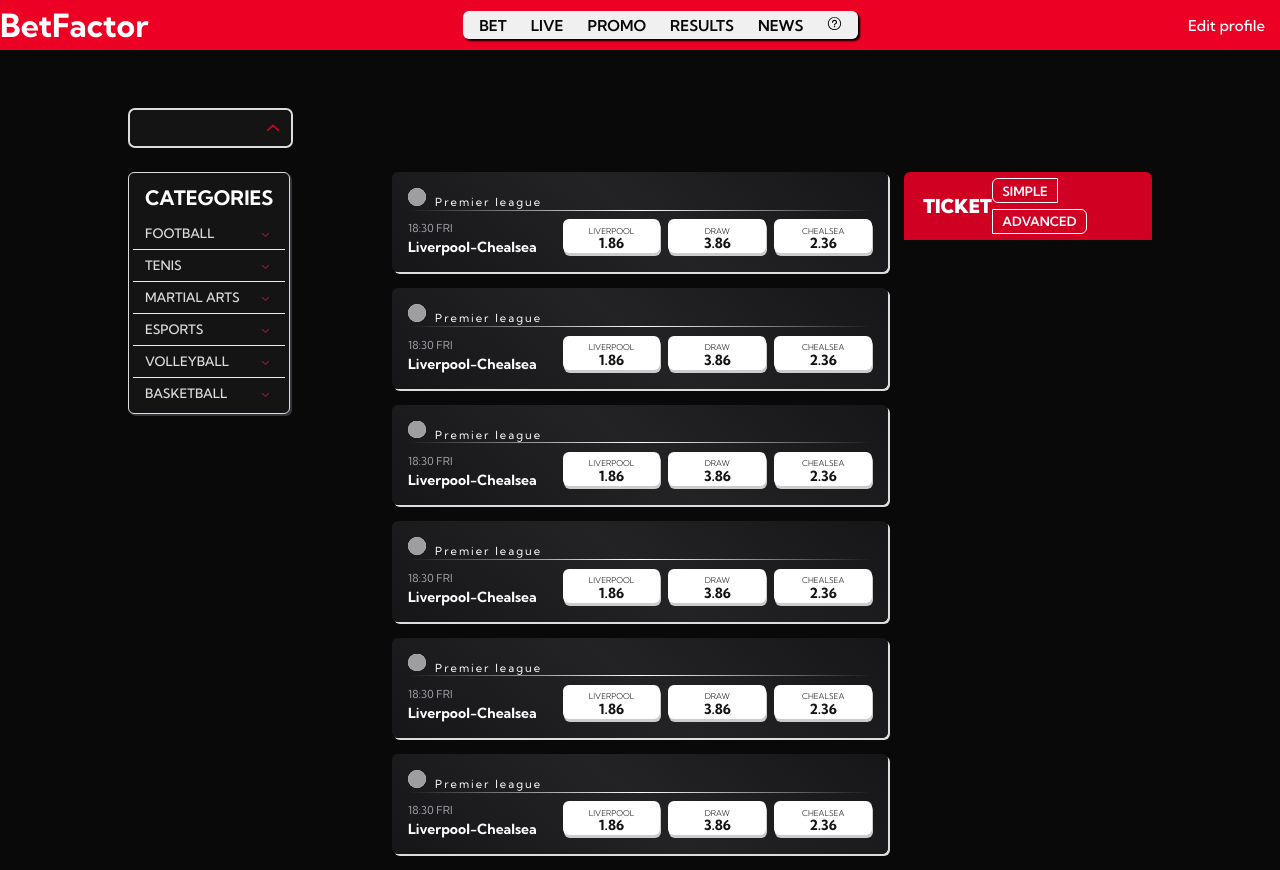
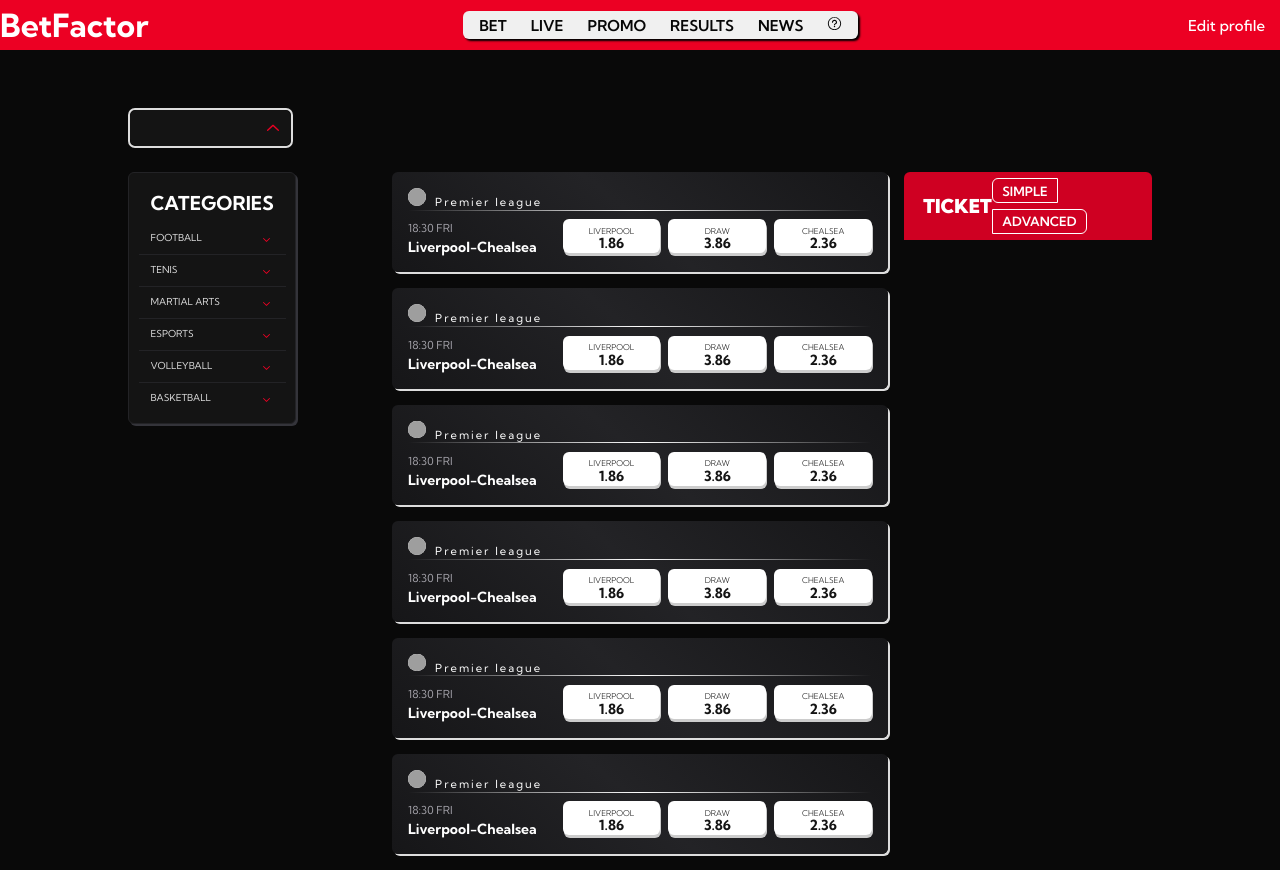
Before and after one commit to Domz4/BetFactor, a Next.js app: page / in a window 1280 px wide. Built offline with nearby package versions, Linux system fonts and the light colour scheme; grey boxes are pictures that could not be loaded.

Commit message:
feat: some sidebar styling changes + storybook for sidebar

```diff
--- a/src/components/types/uiTypes.ts
+++ b/src/components/types/uiTypes.ts
@@ -3,7 +3,7 @@ export interface reactFC {
   className?: string;
 }
 
-export interface ListItem extends reactFC {
+export interface ListItemProp extends reactFC {
   href?: string;
   title: string;
 }
--- a/src/components/ui/sidebar/sidebar.module.scss
+++ b/src/components/ui/sidebar/sidebar.module.scss
@@ -1,11 +1,10 @@
 @use "../../../styles/globals.module.scss" as *;
-
 $itemPadding: 8px 12px;
 $itemWidth: calc(100% - 2 * #{nth($itemPadding, 2)});
 
 .title {
   padding: $itemPadding;
-  font-size: 20px;
+  font-size: $size4;
   color: $white1;
   text-transform: uppercase;
 }
@@ -16,6 +15,7 @@ $itemWidth: calc(100% - 2 * #{nth($itemPadding, 2)});
   width: max-content;
   z-index: 1;
 }
+
 .root[data-orietation="vertical"] {
   flex-direction: column;
   width: 20px;
@@ -24,8 +24,8 @@ $itemWidth: calc(100% - 2 * #{nth($itemPadding, 2)});
 
 .navlist {
   background-color: $dark1;
-  border: solid 1px $white0;
-  padding: 4px;
+  border: solid 1px $gray2;
+  padding: $size2;
   border-radius: 6px;
   list-style: none;
   box-shadow: 2px 2px 0px $gray5;
@@ -33,18 +33,19 @@ $itemWidth: calc(100% - 2 * #{nth($itemPadding, 2)});
 }
 
 .liItem {
-  border-bottom: 1px solid $gray11;
+  border-bottom: 1px solid $gray2;
 }
 
 %commonStyles {
   padding: $itemPadding;
   outline: none;
   user-select: none;
-  font-weight: 500;
+  font-weight: 400;
   line-height: 1;
-  border-radius: 4px;
-  font-size: 13px;
+  border-radius: $br-radius;
+  font-size: $size2;
   color: $white0;
+  white-space: nowrap;
 
   &:focus {
     box-shadow: 0 0 0 2px $gray11;
@@ -75,7 +76,7 @@ $itemWidth: calc(100% - 2 * #{nth($itemPadding, 2)});
   top: 0;
   left: 0;
   width: 100%;
-  animation-duration: 250ms;
+  animation-duration: 200ms;
   animation-timing-function: ease;
 }
 .content[data-motion="from-start"] {
@@ -103,7 +104,7 @@ $itemWidth: calc(100% - 2 * #{nth($itemPadding, 2)});
   height: 10px;
   overflow: hidden;
   z-index: 1;
-  transition: width, transform 300ms ease;
+  transition: width, transform 120ms ease;
   right: -20px;
 }
 
@@ -111,7 +112,7 @@ $itemWidth: calc(100% - 2 * #{nth($itemPadding, 2)});
   position: relative;
   top: -15%;
   left: 50%;
-  background-color: $red0;
+  background-color: $red1;
   width: 20px;
   height: 20px;
   transform: rotate(45deg);
@@ -120,10 +121,10 @@ $itemWidth: calc(100% - 2 * #{nth($itemPadding, 2)});
 }
 
 .indicator[data-state="visible"] {
-  animation: fadeIn 200ms ease;
+  animation: fadeIn 120ms ease;
 }
 .indicator[data-state="hidden"] {
-  animation: fadeOut 200ms ease;
+  animation: fadeOut 120ms ease;
 }
 
 .viewport {
@@ -131,14 +132,13 @@ $itemWidth: calc(100% - 2 * #{nth($itemPadding, 2)});
   position: relative;
   transform-origin: top center;
   width: 100%;
-  margin-left: 10px;
-  background-color: $dark1;
-  border-radius: 6px;
+  margin-left: 20px;
+  background-color: $red1;
+  border-radius: $br-radius;
   overflow: hidden;
-  box-shadow: hsl(206 22% 7% / 35%) 0px 10px 38px -10px,
-    hsl(206 22% 7% / 20%) 0px 10px 20px -15px;
+  box-shadow: hsl(206 22% 7% / 35%) 0px 10px 38px -10px, hsl(206 22% 7% / 20%) 0px 10px 20px -15px;
   height: var(--radix-navigation-menu-viewport-height);
-  transition: width, height, 300ms ease;
+  transition: width, height, 200ms ease;
 }
 .viewport[data-state="open"] {
   animation: scaleIn 200ms ease;
@@ -174,7 +174,7 @@ $itemWidth: calc(100% - 2 * #{nth($itemPadding, 2)});
   box-shadow: 0 0 0 2px $gray10;
 }
 .ListItemLink:hover {
-  background-color: $gray11;
+  background-color: $red2;
 }
 
 .ListItemHeading {
--- a/src/components/ui/sidebar/sidebar.tsx
+++ b/src/components/ui/sidebar/sidebar.tsx
@@ -11,7 +11,7 @@ import {
   Viewport,
 } from "@radix-ui/react-navigation-menu";
 import { CaretDownIcon } from "@radix-ui/react-icons";
-import { ListItem, reactFC } from "@/components/types/uiTypes";
+import { ListItemProp, reactFC } from "@/components/types/uiTypes";
 import styles from "./sidebar.module.scss";
 
 const Sidebar: FC<reactFC> = ({ className }) => {
@@ -31,9 +31,7 @@ const Sidebar: FC<reactFC> = ({ className }) => {
             Football <CaretDownIcon className={styles.CaretDown} aria-hidden />
           </Trigger>
           <Content className={styles.content}>
-            <ul className={`${styles.List} ${styles.one}`}>
-              {mockCategories()}
-            </ul>
+            <ul className={`${styles.List} ${styles.one}`}>{mockCategories()}</ul>
           </Content>
         </Item>
         <Item className={styles.liItem}>
@@ -41,16 +39,13 @@ const Sidebar: FC<reactFC> = ({ className }) => {
             Tenis <CaretDownIcon className={styles.CaretDown} aria-hidden />
           </Trigger>
           <Content className={styles.content}>
-            <ul className={`${styles.List} ${styles.two}`}>
-              {mockCategories()}
-            </ul>
+            <ul className={`${styles.List} ${styles.two}`}>{mockCategories()}</ul>
           </Content>
         </Item>
 
         <Item className={styles.liItem}>
           <Trigger className={styles.trigger}>
-            Martial Arts{" "}
-            <CaretDownIcon className={styles.CaretDown} aria-hidden />
+            Martial Arts <CaretDownIcon className={styles.CaretDown} aria-hidden />
           </Trigger>
         </Item>
 
@@ -62,15 +57,13 @@ const Sidebar: FC<reactFC> = ({ className }) => {
 
         <Item className={styles.liItem}>
           <Trigger className={styles.trigger}>
-            Volleyball{" "}
-            <CaretDownIcon className={styles.CaretDown} aria-hidden />
+            Volleyball <CaretDownIcon className={styles.CaretDown} aria-hidden />
           </Trigger>
         </Item>
 
         <Item>
           <Trigger className={styles.trigger}>
-            Basketball{" "}
-            <CaretDownIcon className={styles.CaretDown} aria-hidden />
+            Basketball <CaretDownIcon className={styles.CaretDown} aria-hidden />
           </Trigger>
         </Item>
 
@@ -86,7 +79,7 @@ const Sidebar: FC<reactFC> = ({ className }) => {
   );
 };
 
-const ListItem = React.forwardRef<HTMLAnchorElement, ListItem>(
+export const ListItem = React.forwardRef<HTMLAnchorElement, ListItemProp>(
   ({ className, children, title, ...props }, forwardedRef) => (
     <li>
       <Link asChild className={className}>
```
Also changed, not shown: 1 other file (tests, documents, lock files or other folders).
